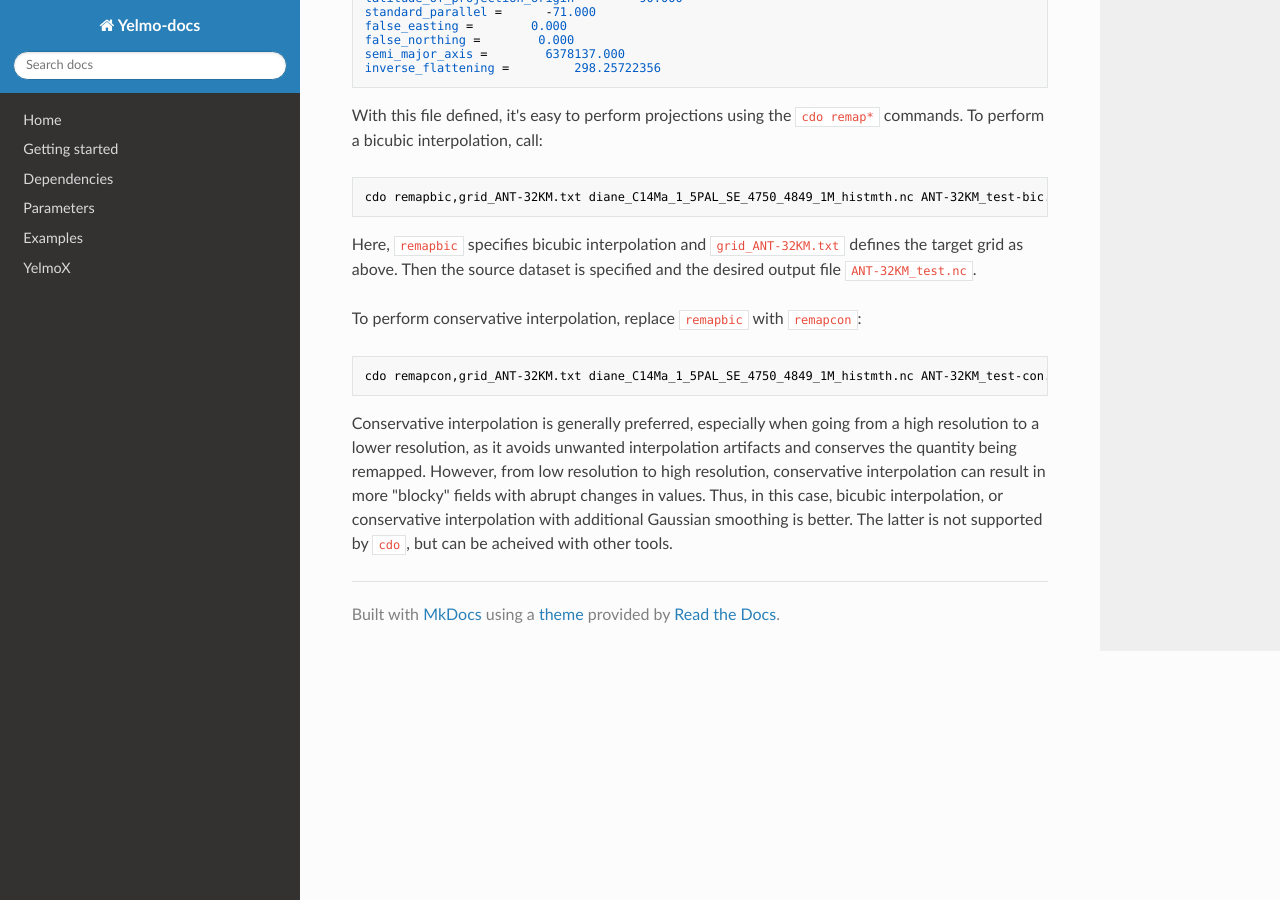
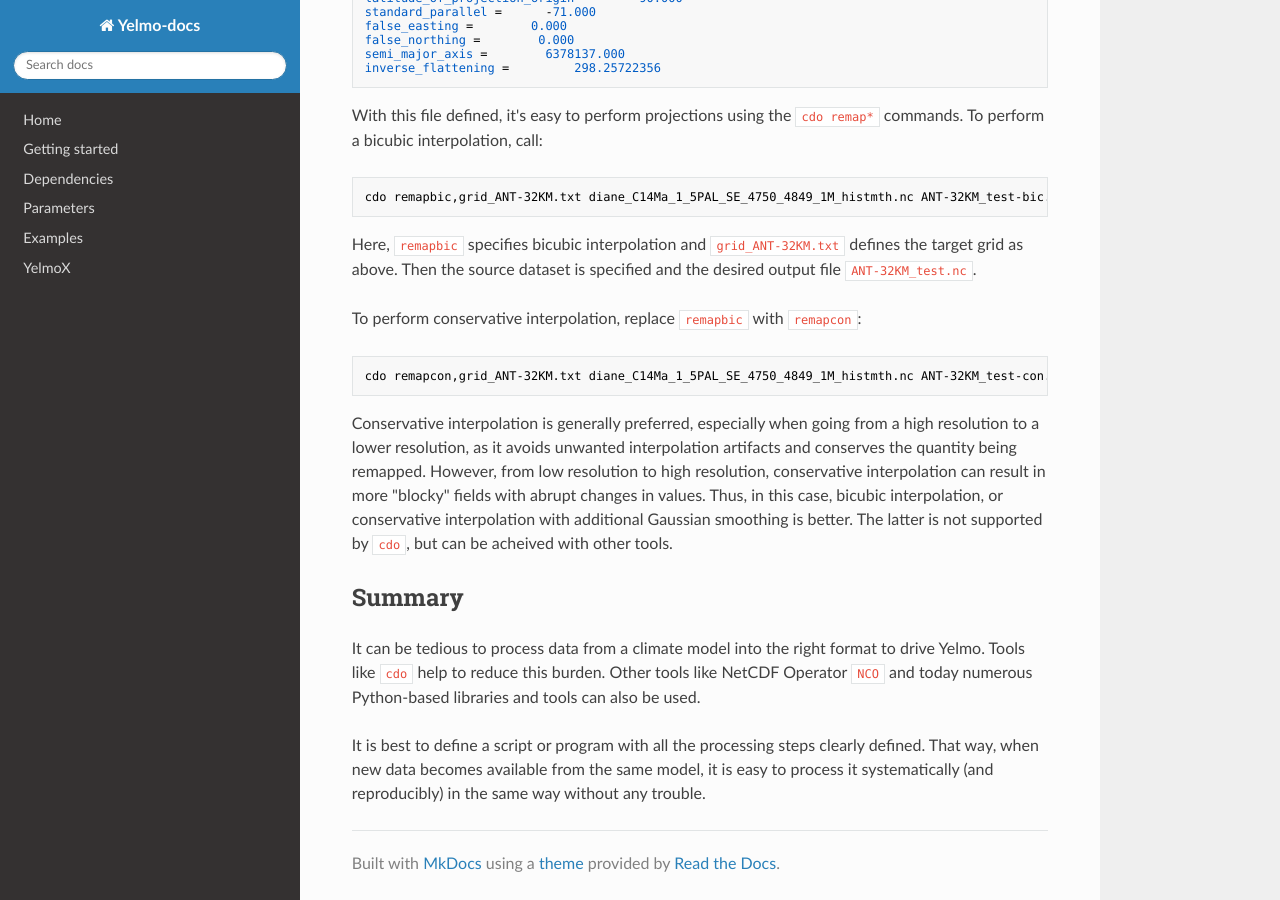
Before and after one commit to palma-ice/yelmo-docs, an MkDocs documentation site: the page built from docs/remapping.md, in a window 1280 px wide and 900 px high, scrolled down 2288 px. Built offline with MkDocs 1.6.1, drawn with Linux system fonts in a browser that asks for light colours; nearby versions of some CDN libraries.

Commit message:
Updated remapping.

````diff
--- a/docs/remapping.md
+++ b/docs/remapping.md
@@ -114,3 +114,9 @@ cdo remapcon,grid_ANT-32KM.txt diane_C14Ma_1_5PAL_SE_4750_4849_1M_histmth.nc ANT
 ```
 
 Conservative interpolation is generally preferred, especially when going from a high resolution to a lower resolution, as it avoids unwanted interpolation artifacts and conserves the quantity being remapped. However, from low resolution to high resolution, conservative interpolation can result in more "blocky" fields with abrupt changes in values. Thus, in this case, bicubic interpolation, or conservative interpolation with additional Gaussian smoothing is better. The latter is not supported by `cdo`, but can be acheived with other tools.
+
+## Summary
+
+It can be tedious to process data from a climate model into the right format to drive Yelmo. Tools like `cdo` help to reduce this burden. Other tools like NetCDF Operator `NCO` and today numerous Python-based libraries and tools can also be used.
+
+It is best to define a script or program with all the processing steps clearly defined. That way, when new data becomes available from the same model, it is easy to process it systematically (and reproducibly) in the same way without any trouble.
````
